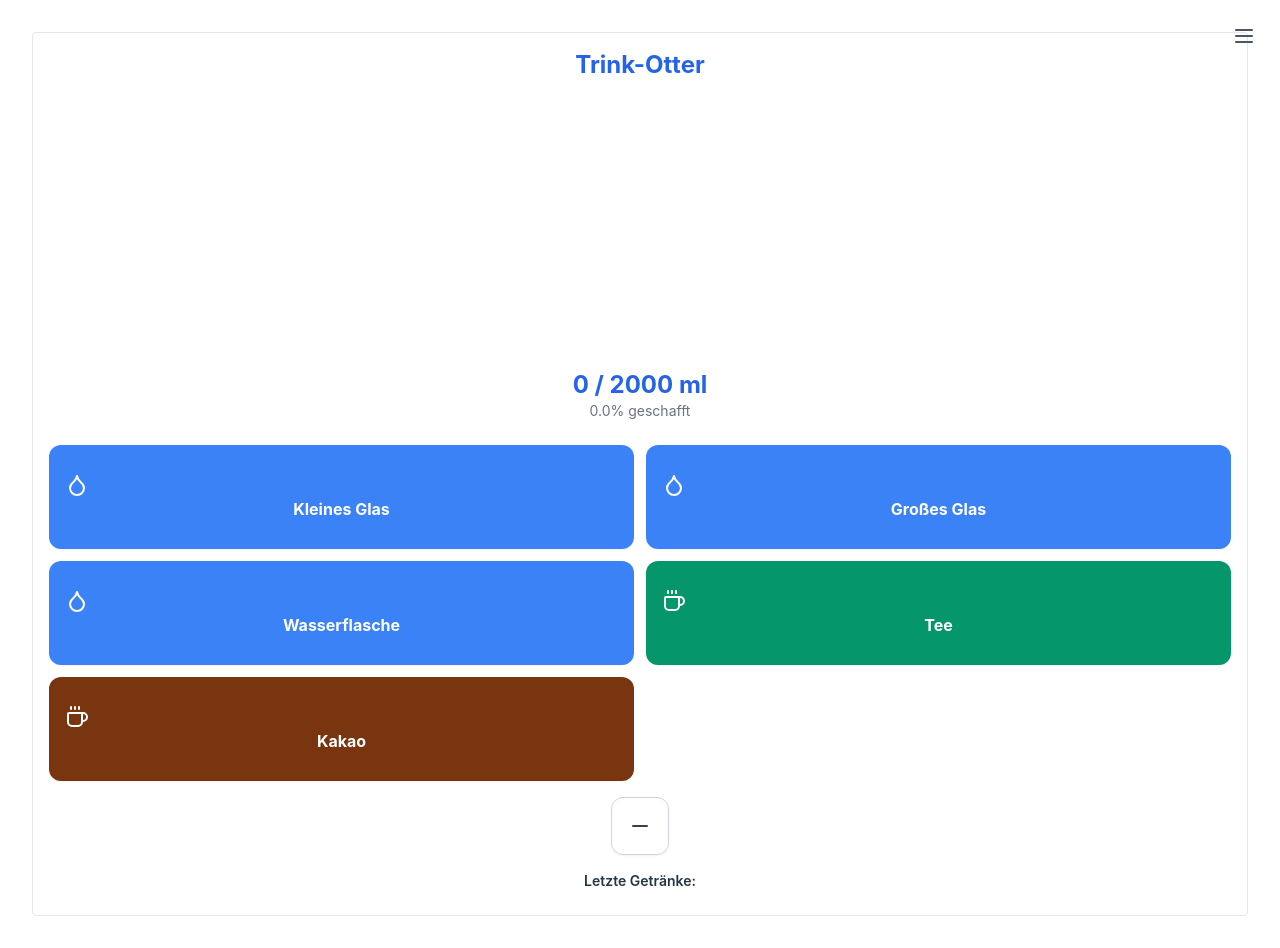
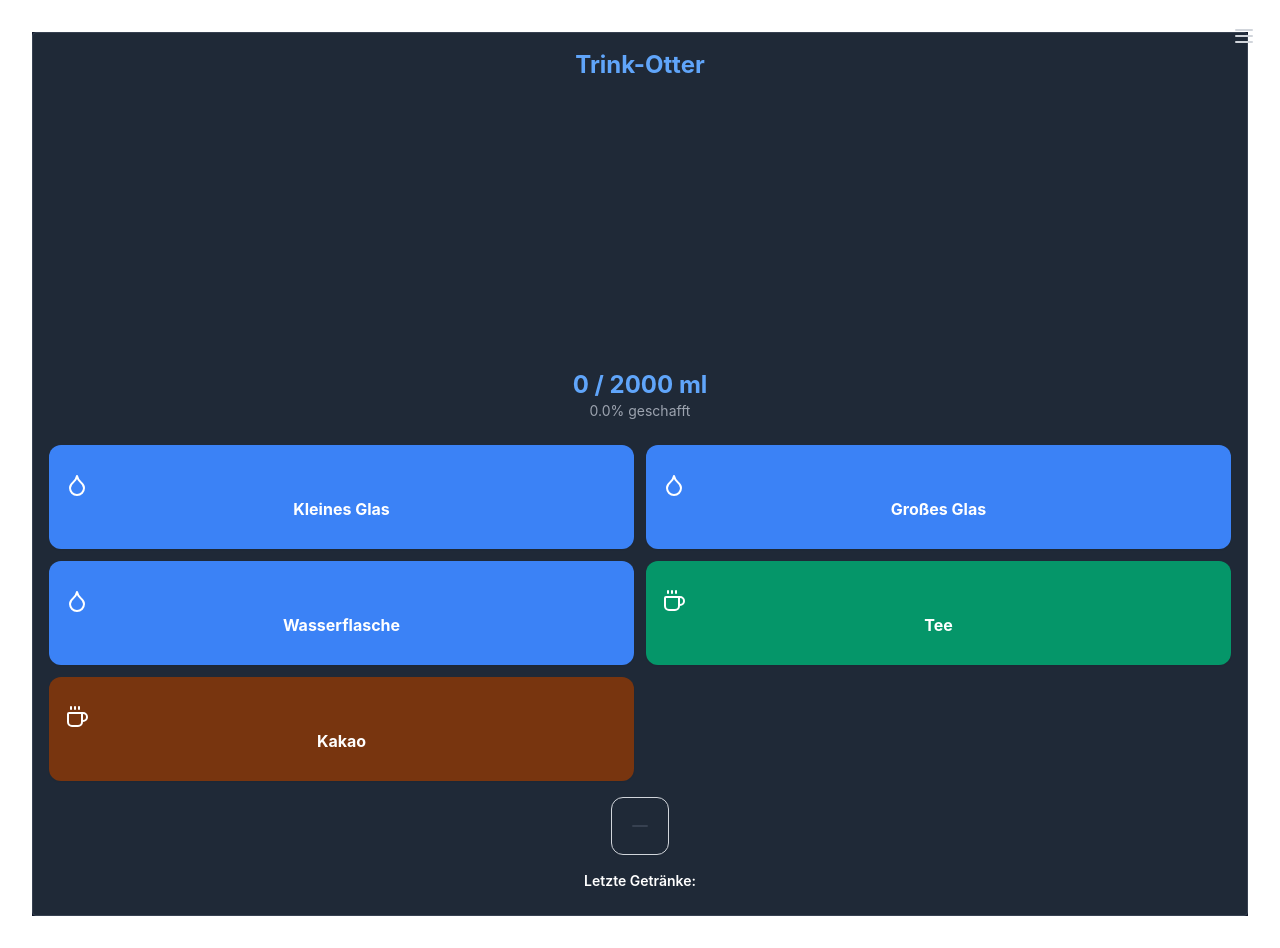
Before and after one commit to PhilvdHeide/drinkingOtter, a React (Vite) app: page / in a window 1280 px wide. Built offline with nearby package versions, Linux system fonts and the light colour scheme.

Commit message:
Fix: Implement persistent dark mode and improve alert styling

```diff
--- a/src/App.jsx
+++ b/src/App.jsx
@@ -1,15 +1,27 @@
-import { useState } from 'react'
-import './App.css'
-import WaterTracker from './components/WaterTracker'
+import { useState, useEffect } from 'react';
+import './App.css';
+import WaterTracker from './components/WaterTracker';
 
 function App() {
-  const [darkMode, setDarkMode] = useState(true)
+  const [darkMode, setDarkMode] = useState(() => {
+    const localSetting = localStorage.getItem('darkMode');
+    return localSetting === 'true' || (localSetting === null && true);
+  });
+
+  useEffect(() => {
+    localStorage.setItem('darkMode', darkMode);
+    if (darkMode) {
+      document.documentElement.classList.add('dark');
+    } else {
+      document.documentElement.classList.remove('dark');
+    }
+  }, [darkMode]);
 
   return (
     <div className="App bg-background dark:bg-background-dark min-h-screen">
       <WaterTracker darkMode={darkMode} setDarkMode={setDarkMode} />
     </div>
-  )
+  );
 }
 
-export default App
+export default App;
--- a/src/components/DarkModeToggle.jsx
+++ b/src/components/DarkModeToggle.jsx
@@ -1,23 +1,10 @@
-import { useEffect } from 'react'
-import PropTypes from 'prop-types'
+import PropTypes from 'prop-types';
 
 export default function DarkModeToggle({ darkMode, setDarkMode }) {
   DarkModeToggle.propTypes = {
     darkMode: PropTypes.bool.isRequired,
-    setDarkMode: PropTypes.func.isRequired
-  }
-  useEffect(() => {
-    // Initialize dark mode as default
-    if (typeof darkMode === 'undefined') {
-      setDarkMode(true)
-    }
-    // Add dark class to html element if dark mode is enabled
-    if (darkMode) {
-      document.documentElement.classList.add('dark')
-    } else {
-      document.documentElement.classList.remove('dark')
-    }
-  }, [darkMode, setDarkMode])
+    setDarkMode: PropTypes.func.isRequired,
+  };
 
   return (
     <button
@@ -25,14 +12,38 @@ export default function DarkModeToggle({ darkMode, setDarkMode }) {
       className="p-2 hover:bg-gray-100 dark:hover:bg-gray-700 rounded-full"
     >
       {darkMode ? (
-        <svg xmlns="http://www.w3.org/2000/svg" className="h-6 w-6" fill="none" viewBox="0 0 24 24" stroke="currentColor">
-          <path strokeLinecap="round" strokeLinejoin="round" strokeWidth={2} d="M12 3v1m0 16v1m9-9h-1M4 12H3m15.364 6.364l-.707-.707M6.343 6.343l-.707-.707m12.728 0l-.707.707M6.343 17.657l-.707.707M16 12a4 4 0 11-8 0 4 4 0 018 0z" className="stroke-gray-900 dark:stroke-gray-100" />
+        <svg
+          xmlns="http://www.w3.org/2000/svg"
+          className="h-6 w-6"
+          fill="none"
+          viewBox="0 0 24 24"
+          stroke="currentColor"
+        >
+          <path
+            strokeLinecap="round"
+            strokeLinejoin="round"
+            strokeWidth={2}
+            d="M12 3v1m0 16v1m9-9h-1M4 12H3m15.364 6.364l-.707-.707M6.343 6.343l-.707-.707m12.728 0l-.707.707M6.343 17.657l-.707.707M16 12a4 4 0 11-8 0 4 4 0 018 0z"
+            className="stroke-gray-900 dark:stroke-gray-100"
+          />
         </svg>
       ) : (
-        <svg xmlns="http://www.w3.org/2000/svg" className="h-6 w-6" fill="none" viewBox="0 0 24 24" stroke="currentColor">
-          <path strokeLinecap="round" strokeLinejoin="round" strokeWidth={2} d="M20.354 15.354A9 9 0 018.646 3.646 9.003 9.003 0 0012 21a9.003 9.003 0 008.354-5.646z" className="stroke-gray-900 dark:stroke-gray-100" />
+        <svg
+          xmlns="http://www.w3.org/2000/svg"
+          className="h-6 w-6"
+          fill="none"
+          viewBox="0 0 24 24"
+          stroke="currentColor"
+        >
+          <path
+            strokeLinecap="round"
+            strokeLinejoin="round"
+            strokeWidth={2}
+            d="M20.354 15.354A9 9 0 018.646 3.646 9.003 9.003 0 0012 21a9.003 9.003 0 008.354-5.646z"
+            className="stroke-gray-900 dark:stroke-gray-100"
+          />
         </svg>
       )}
     </button>
-  )
+  );
 }
--- a/src/components/WaterTracker.jsx
+++ b/src/components/WaterTracker.jsx
@@ -38,9 +38,12 @@ const WaterTracker = ({ darkMode, setDarkMode }) => {
       }
     ]);
 
-    if (currentAmount + amount >= dailyGoal) {
+    const newTotal = currentAmount + amount;
+    if (newTotal >= dailyGoal && !showSuccess) {
       setShowSuccess(true);
       setTimeout(() => setShowSuccess(false), 3000);
+    } else if (newTotal < dailyGoal && showSuccess) {
+      setShowSuccess(false);
     }
   };
 
@@ -94,16 +97,18 @@ const WaterTracker = ({ darkMode, setDarkMode }) => {
         </CardHeader>
         <CardContent>
           {showSuccess && (
-            <Alert className="mb-4 bg-green-100 dark:bg-green-900/20">
-              <AlertTitle className="text-green-800 dark:text-green-200">Tagesziel erreicht! 🎉</AlertTitle>
-              <AlertDescription className="text-green-700 dark:text-green-300">Gut gemacht!</AlertDescription>
+            <Alert className="mb-4 bg-green-50 dark:bg-green-950 border border-green-200 dark:border-green-800 animate-fade-in">
+              <AlertTitle className="text-green-900 dark:text-green-100 font-semibold text-lg">🎉 Tagesziel erreicht!</AlertTitle>
+              <AlertDescription className="text-green-800 dark:text-green-200">
+                Gut gemacht! Du hast heute {currentAmount} ml getrunken.
+              </AlertDescription>
             </Alert>
           )}
 
           {!user && (
-            <Alert className="mb-4 bg-blue-50 dark:bg-gray-700">
-              <AlertTitle className="text-blue-800 dark:text-blue-200">Bitte anmelden</AlertTitle>
-              <AlertDescription className="text-blue-700 dark:text-blue-300">
+            <Alert className="mb-4 bg-blue-50 dark:bg-blue-950 border border-blue-200 dark:border-blue-800">
+              <AlertTitle className="text-blue-900 dark:text-blue-100 font-semibold">Bitte anmelden</AlertTitle>
+              <AlertDescription className="text-blue-800 dark:text-blue-200">
                 Melde dich an, um deinen Wasserkonsum zu tracken.
               </AlertDescription>
             </Alert>
--- a/src/components/ui/alert.jsx
+++ b/src/components/ui/alert.jsx
@@ -1,13 +1,13 @@
 import React from 'react';
 
 export const Alert = ({ children }) => {
-  return <div className="border border-red-400 bg-red-100 px-4 py-3 rounded relative">{children}</div>;
+  return <div className="border-gray-300 bg-gray-100 dark:bg-gray-800 dark:border-gray-600 px-4 py-3 rounded relative">{children}</div>;
 };
 
 export const AlertTitle = ({children}) => {
-    return <strong className="font-bold">{children}</strong>
+    return <strong className="font-bold text-gray-800 dark:text-gray-100">{children}</strong>
 }
 
 export const AlertDescription = ({children}) => {
-    return <span className="block sm:inline">{children}</span>
+    return <span className="block sm:inline text-gray-700 dark:text-gray-200">{children}</span>
 }
--- a/tailwind.config.js
+++ b/tailwind.config.js
@@ -15,6 +15,19 @@ export default {
         background: {
           DEFAULT: '#ffffff',
           dark: '#0f172a'
+        },
+        green: {
+          50: '#f0fdf4',
+          100: '#dcfce7',
+          200: '#bbf7d0',
+          300: '#86efac',
+          400: '#4ade80',
+          500: '#22c55e',
+          600: '#16a34a',
+          700: '#15803d',
+          800: '#166534',
+          900: '#14532d',
+          950: '#052e16'
         }
       }
     },
```
